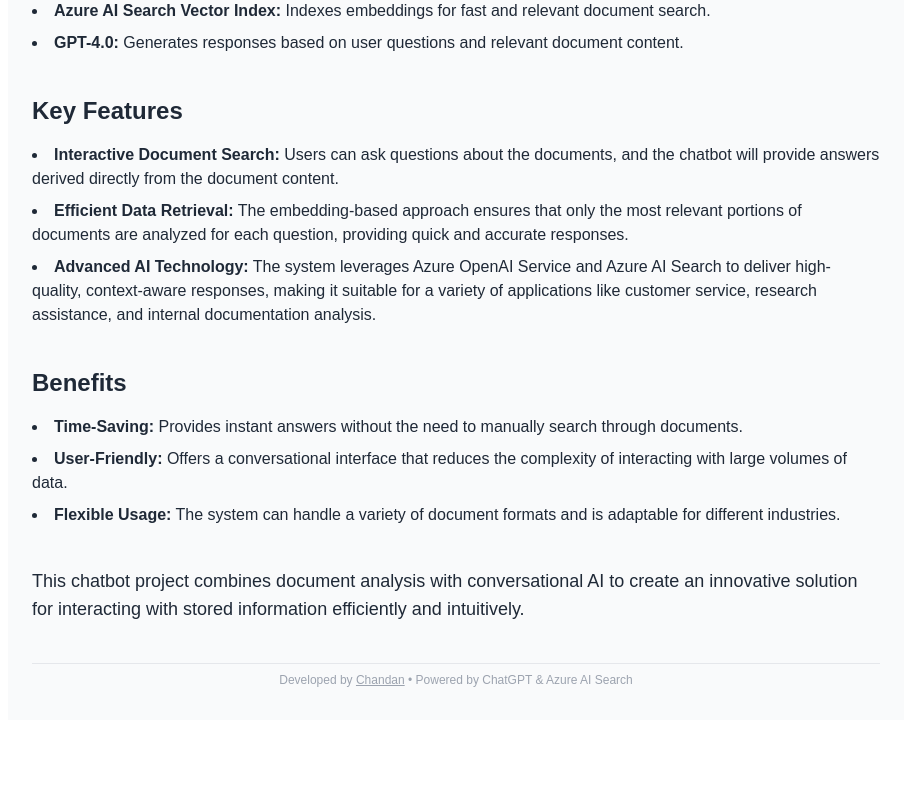
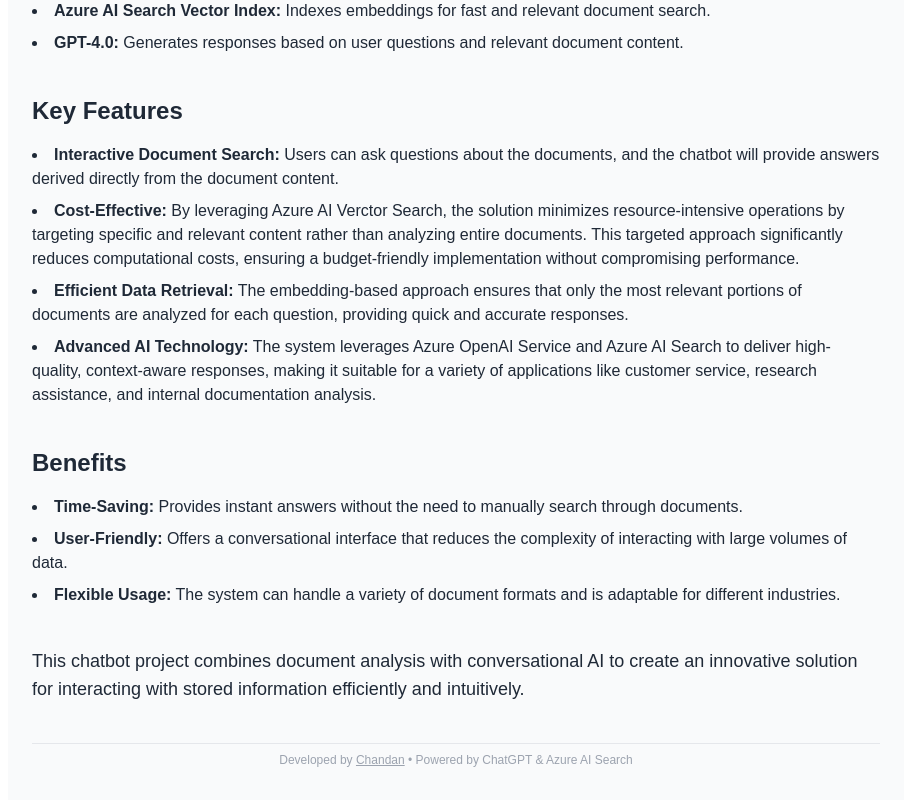
Before and after one commit to iamchandanys/x-chatbot, a Next.js app: page /x-chatbot/ in a window 1280 px wide. Shown: the part 1697-2497 px from the top of the page, without its empty margins (184-1095 px from the left). Before the commit the page ends 2417 px from the top, so only its background shows below. Built offline with nearby package versions, Linux system fonts and the light colour scheme; no server answers.

Commit message:
Add cost-effective solution details to ChatbotOverview component

```diff
--- a/app/components/ChatbotOverview.tsx
+++ b/app/components/ChatbotOverview.tsx
@@ -156,6 +156,14 @@
             derived directly from the document content.
           </li>
           <li>
+            <strong>Cost-Effective:</strong> By leveraging Azure AI Verctor
+            Search, the solution minimizes resource-intensive operations by
+            targeting specific and relevant content rather than analyzing entire
+            documents. This targeted approach significantly reduces
+            computational costs, ensuring a budget-friendly implementation
+            without compromising performance.
+          </li>
+          <li>
             <strong>Efficient Data Retrieval:</strong> The embedding-based
             approach ensures that only the most relevant portions of documents
             are analyzed for each question, providing quick and accurate
```
